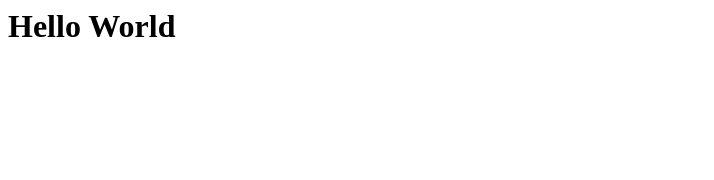
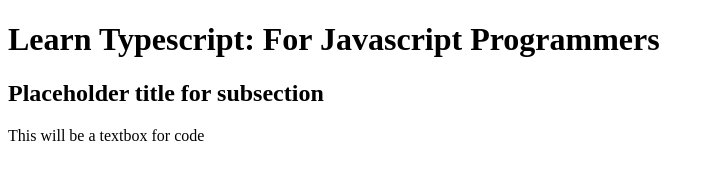
Before and after one commit to cs401-fall2022/lesson14-carsonmorris, a plain HTML site: page index.html in a window 1280 px wide. Shown: the whole page, without its empty margins (0-714 px from the left). Drawn offline with Linux system fonts and the light colour scheme.

Commit message:
First commit

```diff
--- a/index.html
+++ b/index.html
@@ -1 +1,22 @@
-<h1>Hello World</h1>
+<!doctype html>
+<html>
+
+<head>
+  <meta charset="utf-8">
+  <title>Typescript for Javascript Programmers</title>
+  <meta name="description" content="">
+  <meta name="viewport" content="width=device-width, initial-scale=1">
+  <link rel="stylesheet" href="/css/style.css">
+</head>
+<body>
+  <h1>
+    Learn Typescript: For Javascript Programmers
+  </h1>
+  <h2>Placeholder title for subsection</h2>
+  <div id="codeText">
+    This will be a textbox for code
+  </div>
+
+</body>
+
+</html>
```
